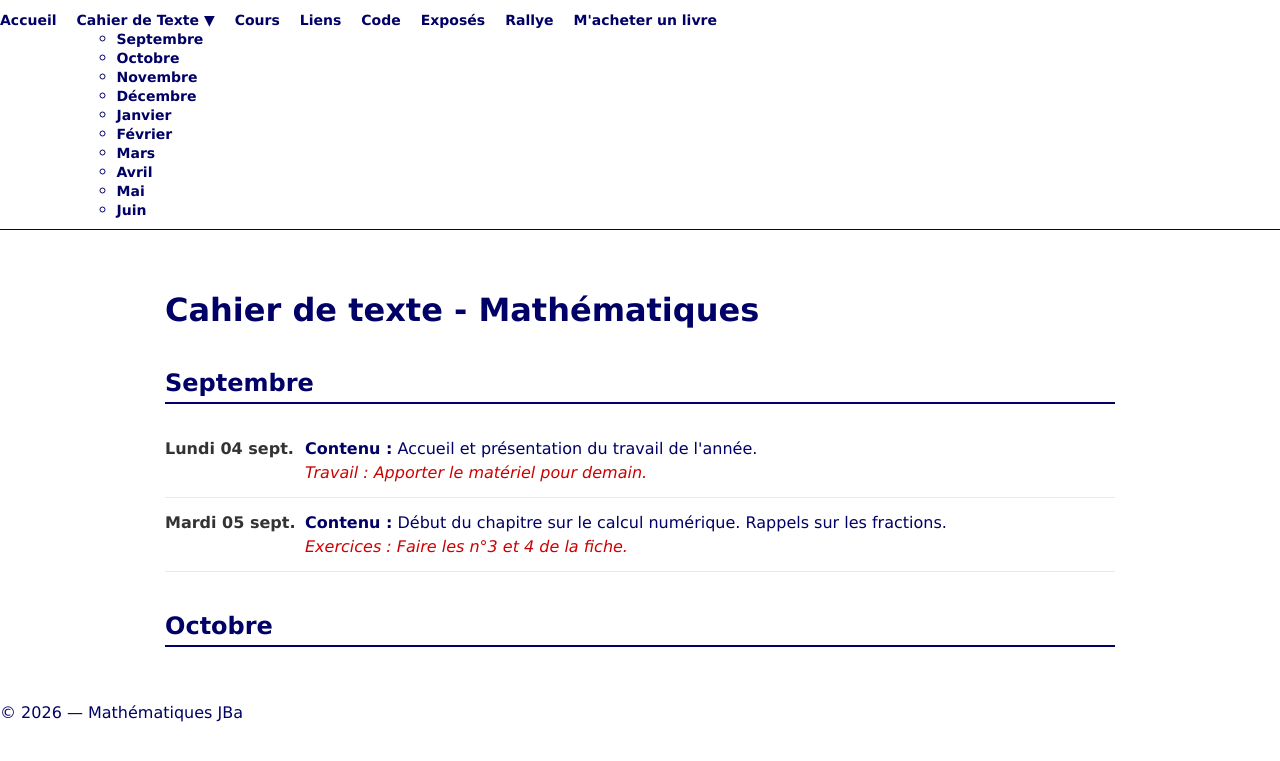
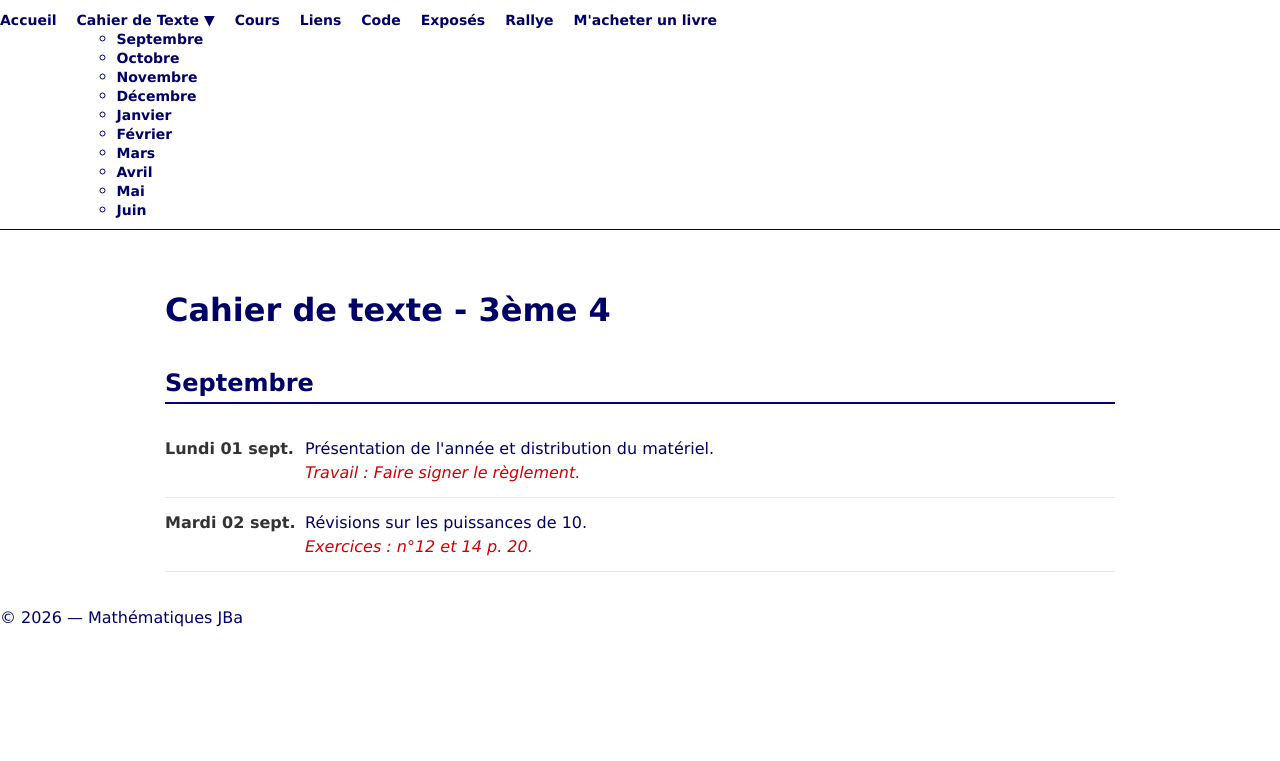
Before and after one commit to jeanbape/jeanbapesite, a Jekyll site: the page built from cdt.md, in a window 1280 px wide. Shown: the top 761 px of the page. Built offline with Jekyll 4.4.1, drawn with Linux system fonts in a browser that asks for light colours.

Commit message:
Update title and content for Cahier de texte

```diff
--- a/cdt.md
+++ b/cdt.md
@@ -1,31 +1,24 @@
 ---
 layout: default
-title: Cahier de texte 3°4
+title: Cahier de texte
 ---
 
-# Cahier de texte - Mathématiques
+# Cahier de texte - 3ème 4
 
-<section id="septembre">
-<h2>Septembre</h2>
+## Septembre
 
 <div class="seance">
-<div class="date-bloc">Lundi 04 sept.</div>
-<div class="contenu-bloc">
-<strong>Contenu :</strong> Accueil et présentation du travail de l'année.
-<div class="travail-a-faire">Travail : Apporter le matériel pour demain.</div>
-</div>
+  <div class="date-bloc">Lundi 01 sept.</div>
+  <div class="contenu-bloc">
+    Présentation de l'année et distribution du matériel.
+    <div class="travail-a-faire">Travail : Faire signer le règlement.</div>
+  </div>
 </div>
 
 <div class="seance">
-<div class="date-bloc">Mardi 05 sept.</div>
-<div class="contenu-bloc">
-<strong>Contenu :</strong> Début du chapitre sur le calcul numérique. Rappels sur les fractions.
-<div class="travail-a-faire">Exercices : Faire les n°3 et 4 de la fiche.</div>
+  <div class="date-bloc">Mardi 02 sept.</div>
+  <div class="contenu-bloc">
+    Révisions sur les puissances de 10.
+    <div class="travail-a-faire">Exercices : n°12 et 14 p. 20.</div>
+  </div>
 </div>
-</div>
-
-</section>
-
-<section id="octobre">
-<h2>Octobre</h2>
-</section>
```
